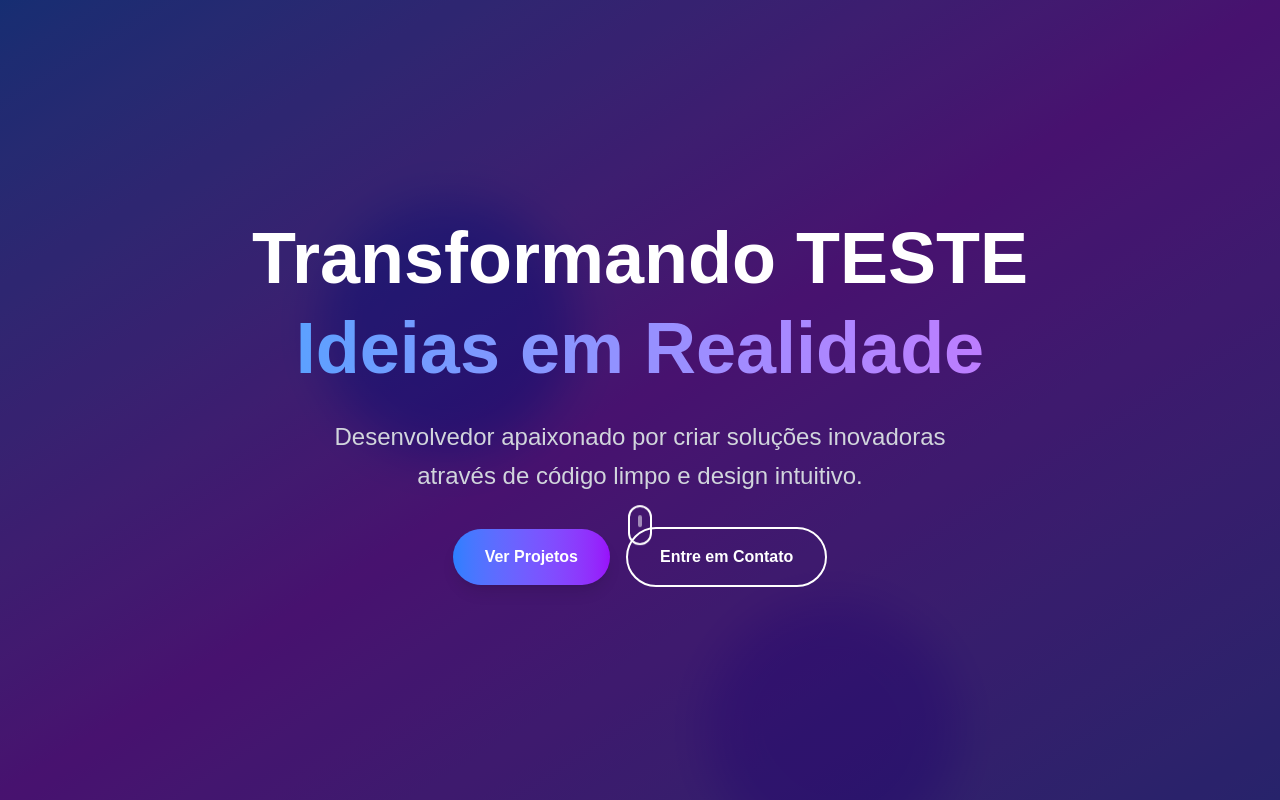
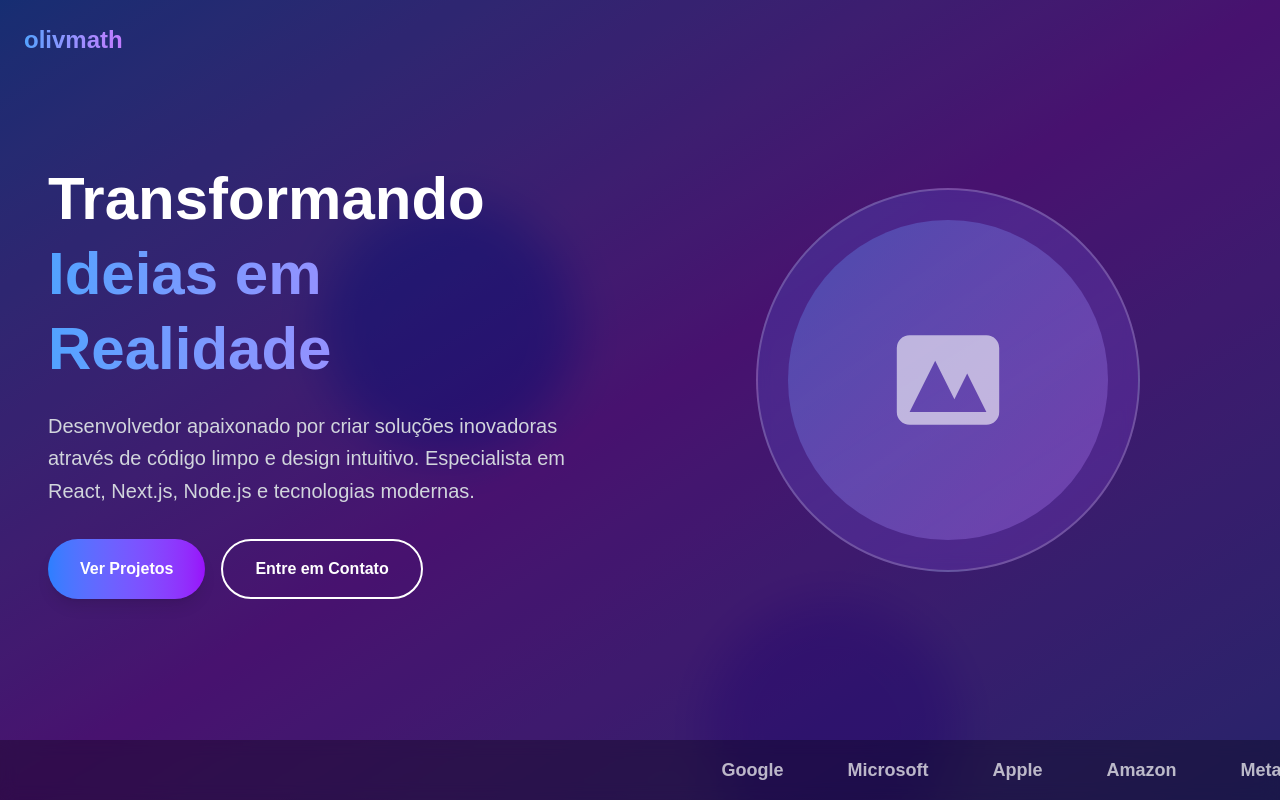
Before and after one commit to olivmath/mylp, a Next.js app: page / in a window 1280 px wide. Shown: the top 800 px of the page. Built offline with nearby package versions, Linux system fonts and the light colour scheme.

Commit message:
feat(Hero): redesign hero section with new layout and marquee
- Add company marquee animation at bottom
- Split content into left/right sections
- Add header with logo
- Improve styling and spacing

```diff
--- a/src/components/Hero.tsx
+++ b/src/components/Hero.tsx
@@ -1,8 +1,25 @@
+'use client';
+
 import React from 'react';
 
 const Hero = () => {
+  const companies = [
+    'Google', 'Microsoft', 'Apple', 'Amazon', 'Meta', 'Netflix', 'Tesla', 'Spotify', 'Uber', 'Airbnb'
+  ];
+
   return (
-    <section className="min-h-screen bg-gradient-to-br from-blue-900 via-purple-900 to-indigo-900 flex items-center justify-center relative overflow-hidden">
+    <>
+      <style jsx>{`
+        @keyframes marquee {
+          0% { transform: translateX(100%); }
+          100% { transform: translateX(-100%); }
+        }
+        .animate-marquee {
+          animation: marquee 30s linear infinite;
+        }
+      `}</style>
+
+      <section className="min-h-screen bg-gradient-to-br from-blue-900 via-purple-900 to-indigo-900 relative overflow-hidden">
         {/* Background decoration */}
         <div className="absolute inset-0 bg-black opacity-20"></div>
         <div className="absolute top-0 left-0 w-full h-full">
@@ -10,19 +27,34 @@ const Hero = () => {
           <div className="absolute top-3/4 right-1/4 w-64 h-64 bg-purple-500 rounded-full mix-blend-multiply filter blur-xl opacity-70 animate-pulse delay-1000"></div>
         </div>
 
-      <div className="relative z-10 text-center px-4 sm:px-6 lg:px-8 max-w-4xl mx-auto">
-        <h1 className="text-4xl sm:text-6xl lg:text-7xl font-bold text-white mb-6 leading-tight">
-          Transformando TESTE
+        {/* Header */}
+        <header className="relative z-20 p-6">
+          <div className="flex items-center">
+            <div className="text-2xl font-bold text-white">
+              <span className="bg-gradient-to-r from-blue-400 to-purple-400 bg-clip-text text-transparent">
+                olivmath
+              </span>
+            </div>
+          </div>
+        </header>
+
+        {/* Main Content */}
+        <div className="relative z-10 flex items-center justify-between px-6 lg:px-12 h-full min-h-[calc(100vh-200px)]">
+          {/* Left Side - Text Content */}
+          <div className="flex-1 max-w-2xl">
+            <h1 className="text-4xl sm:text-5xl lg:text-6xl font-bold text-white mb-6 leading-tight">
+              Transformando
               <span className="block bg-gradient-to-r from-blue-400 to-purple-400 bg-clip-text text-transparent">
                 Ideias em Realidade
               </span>
             </h1>
 
-        <p className="text-xl sm:text-2xl text-gray-300 mb-8 max-w-2xl mx-auto leading-relaxed">
+            <p className="text-lg sm:text-xl text-gray-300 mb-8 leading-relaxed">
               Desenvolvedor apaixonado por criar soluções inovadoras através de código limpo e design intuitivo.
+              Especialista em React, Next.js, Node.js e tecnologias modernas.
             </p>
 
-        <div className="flex flex-col sm:flex-row gap-4 justify-center items-center">
+            <div className="flex flex-col sm:flex-row gap-4">
               <button className="bg-gradient-to-r from-blue-500 to-purple-600 hover:from-blue-600 hover:to-purple-700 text-white font-semibold py-4 px-8 rounded-full transition-all duration-300 transform hover:scale-105 shadow-lg">
                 Ver Projetos
               </button>
@@ -30,15 +62,35 @@ const Hero = () => {
                 Entre em Contato
               </button>
             </div>
+          </div>
 
-        {/* Scroll indicator */}
-        <div className="absolute bottom-8 left-1/2 transform -translate-x-1/2 animate-bounce">
-          <div className="w-6 h-10 border-2 border-white rounded-full flex justify-center">
-            <div className="w-1 h-3 bg-white rounded-full mt-2 animate-pulse"></div>
+          {/* Right Side - Image Space */}
+          <div className="hidden lg:flex flex-1 justify-center items-center ml-12">
+            <div className="w-96 h-96 bg-gradient-to-br from-blue-500/20 to-purple-500/20 rounded-full flex items-center justify-center border-2 border-white/20 backdrop-blur-sm">
+              <div className="w-80 h-80 bg-gradient-to-br from-blue-400/30 to-purple-400/30 rounded-full flex items-center justify-center">
+                <div className="text-white/60 text-6xl">
+                  {/* Placeholder for image */}
+                  <svg className="w-32 h-32" fill="currentColor" viewBox="0 0 20 20">
+                    <path fillRule="evenodd" d="M4 3a2 2 0 00-2 2v10a2 2 0 002 2h12a2 2 0 002-2V5a2 2 0 00-2-2H4zm12 12H4l4-8 3 6 2-4 3 6z" clipRule="evenodd" />
+                  </svg>
                 </div>
               </div>
             </div>
+          </div>
+        </div>
+
+        {/* Companies Marquee */}
+        <div className="absolute bottom-0 left-0 right-0 z-10 bg-black/30 backdrop-blur-sm py-4 overflow-hidden">
+          <div className="flex animate-marquee whitespace-nowrap">
+            {[...companies, ...companies, ...companies].map((company, index) => (
+              <div key={index} className="mx-8 text-white/70 font-semibold text-lg flex-shrink-0">
+                {company}
+              </div>
+            ))}
+          </div>
+        </div>
       </section>
+    </>
   );
 };
 
```
Lines whose indentation alone changed are shown as unchanged.
